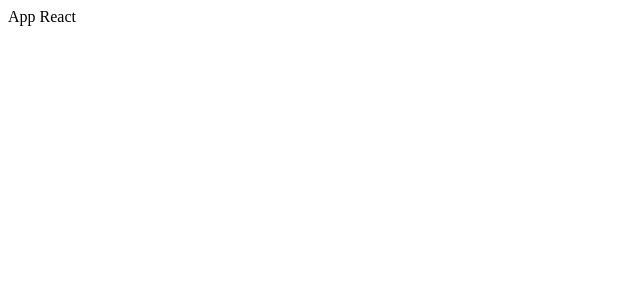
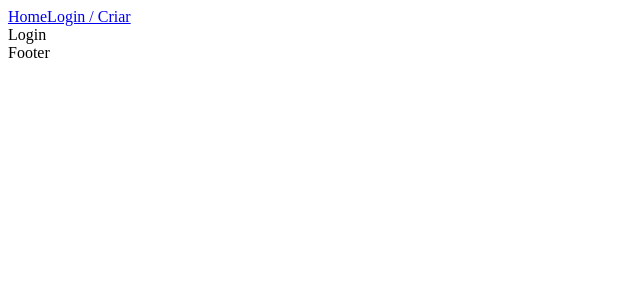
Before and after one commit to LuizCBonini/Dogs, a React (Create React App) app: page /login in a window 1280 px wide. Shown: the top 300 px of the page, without its empty margins (0-640 px from the left). Built offline with nearby package versions, Linux system fonts and the light colour scheme; the HTML template or start-up script is replaced by a standard one.

Commit message:
Aula 0804

```diff
--- /dev/null
+++ b/src/App.css
@@ -0,0 +1,3 @@
+* {
+    box-sizing: border-box;
+}
--- a/src/App.js
+++ b/src/App.js
@@ -1,7 +1,22 @@
 import React from 'react';
+import { BrowserRouter, Route, Routes } from 'react-router-dom'
+
+import Footer from './Components/Footer/Footer';
+import Header from './Components/Header/Header';
+import Home from './Components/Pages/Home/Home';
+import Login from './Components/Pages/Login/Login';
 
 const App = () => {
-  return <div>App React</div>;
+  return <div>
+    <BrowserRouter>
+      <Header/>
+      <Routes>
+        <Route path='/' element={<Home/>}/>
+        <Route path='/login' element={<Login/>}/>
+      </Routes>
+      <Footer/>
+    </BrowserRouter>
+  </div>;
 };
 
 export default App;
--- /dev/null
+++ b/src/Components/Footer/Footer.jsx
@@ -0,0 +1,11 @@
+import React from 'react'
+
+import style from './Footer.module.css'
+
+const Footer = () => {
+  return (
+    <div className='styles.footer'>Footer</div>
+  )
+}
+
+export default Footer
--- /dev/null
+++ b/src/Components/Header/Header.jsx
@@ -0,0 +1,15 @@
+import React from 'react'
+import { Link } from 'react-router-dom'
+
+import styles from './Header.module.css'
+
+const Header = () => {
+  return (
+    <div className='styles.header'>
+      <Link to="/">Home</Link>
+      <Link to="/login">Login / Criar</Link>
+    </div>
+  )
+}
+
+export default Header
--- /dev/null
+++ b/src/Components/Pages/Home/Home.jsx
@@ -0,0 +1,11 @@
+import React from 'react'
+
+import style from './Home.module.css'
+
+const Home = () => {
+  return (
+    <div className='style.home'>Home</div>
+  )
+}
+
+export default Home
--- /dev/null
+++ b/src/Components/Pages/Login/Login.jsx
@@ -0,0 +1,11 @@
+import React from 'react'
+
+import style from './Login.module.css'
+
+const Login = () => {
+  return (
+    <div className='style.login'>Login</div>
+  )
+}
+
+export default Login
```
Also changed, not shown: src/Components/Footer/Footer.module.css (added), src/Components/Header/Header.module.css (added), src/Components/Pages/Home/Home.module.css (added), src/Components/Pages/Login/Login.module.css (added).
